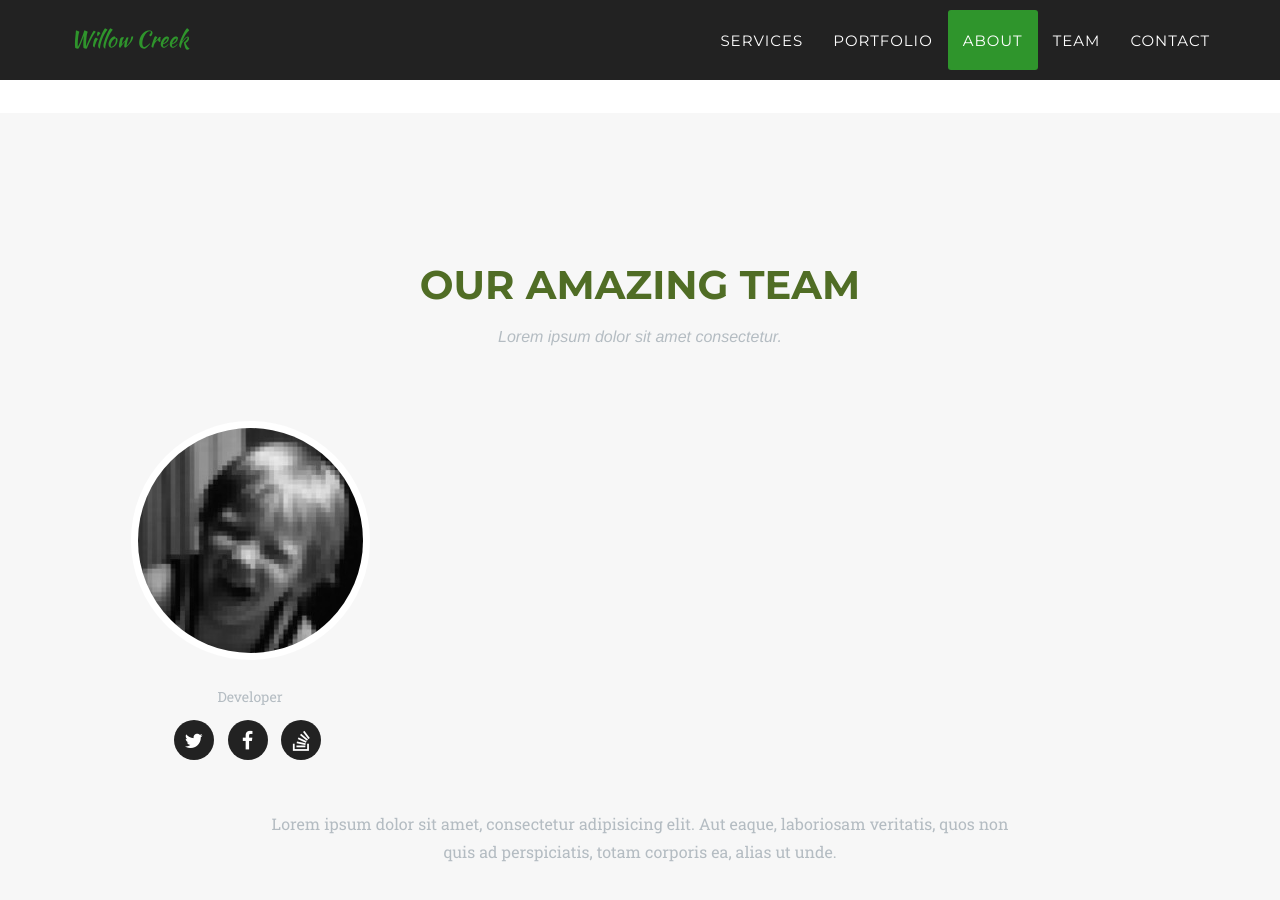
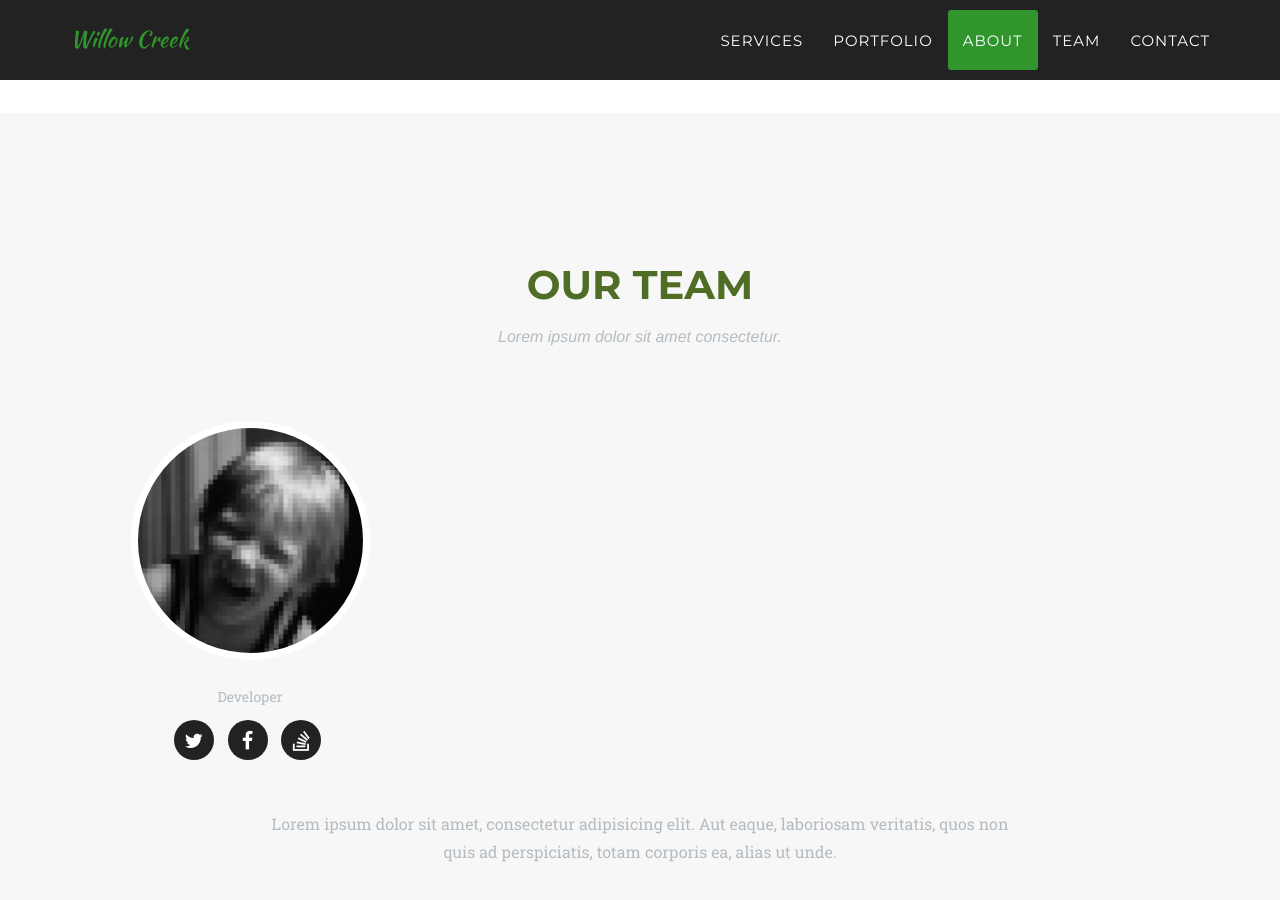
Before and after one commit to illperipherals/illperipherals.github.io, a Jekyll site: the page built from index.html, in a window 1280 px wide and 900 px high, scrolled down 4452 px. Built offline with Jekyll 4.4.1, drawn with Linux system fonts in a browser that asks for light colours; some web fonts are replaced.

Commit message:
copy update

```diff
--- a/_includes/team.html
+++ b/_includes/team.html
@@ -3,7 +3,7 @@
         <div class="container">
             <div class="row">
                 <div class="col-lg-12 text-center">
-                    <h2 class="section-heading">Our Amazing Team</h2>
+                    <h2 class="section-heading">Our Team</h2>
                     <h3 class="section-subheading text-muted">Lorem ipsum dolor sit amet consectetur.</h3>
                 </div>
             </div>
```
Also changed, not shown: 2 other files.
